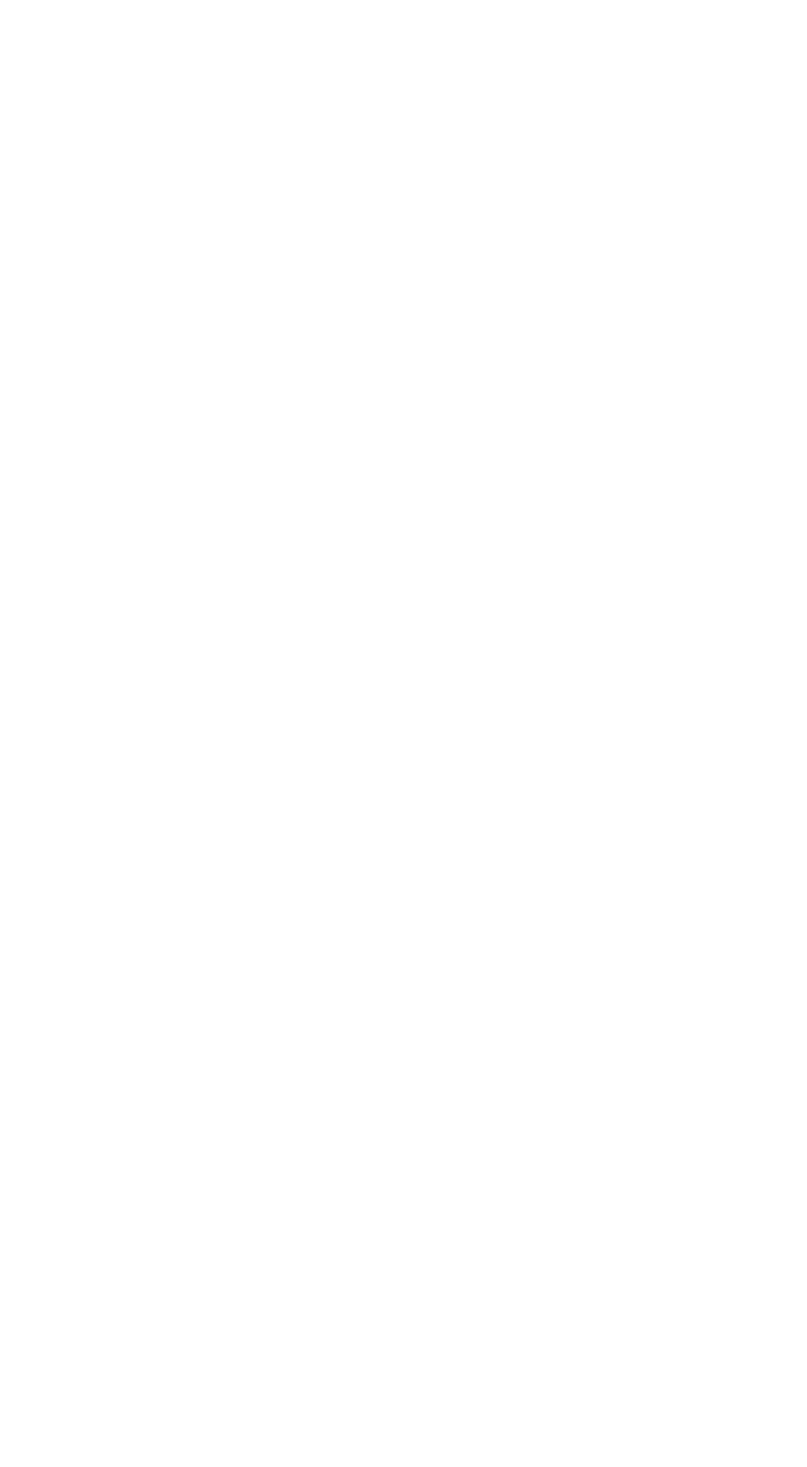
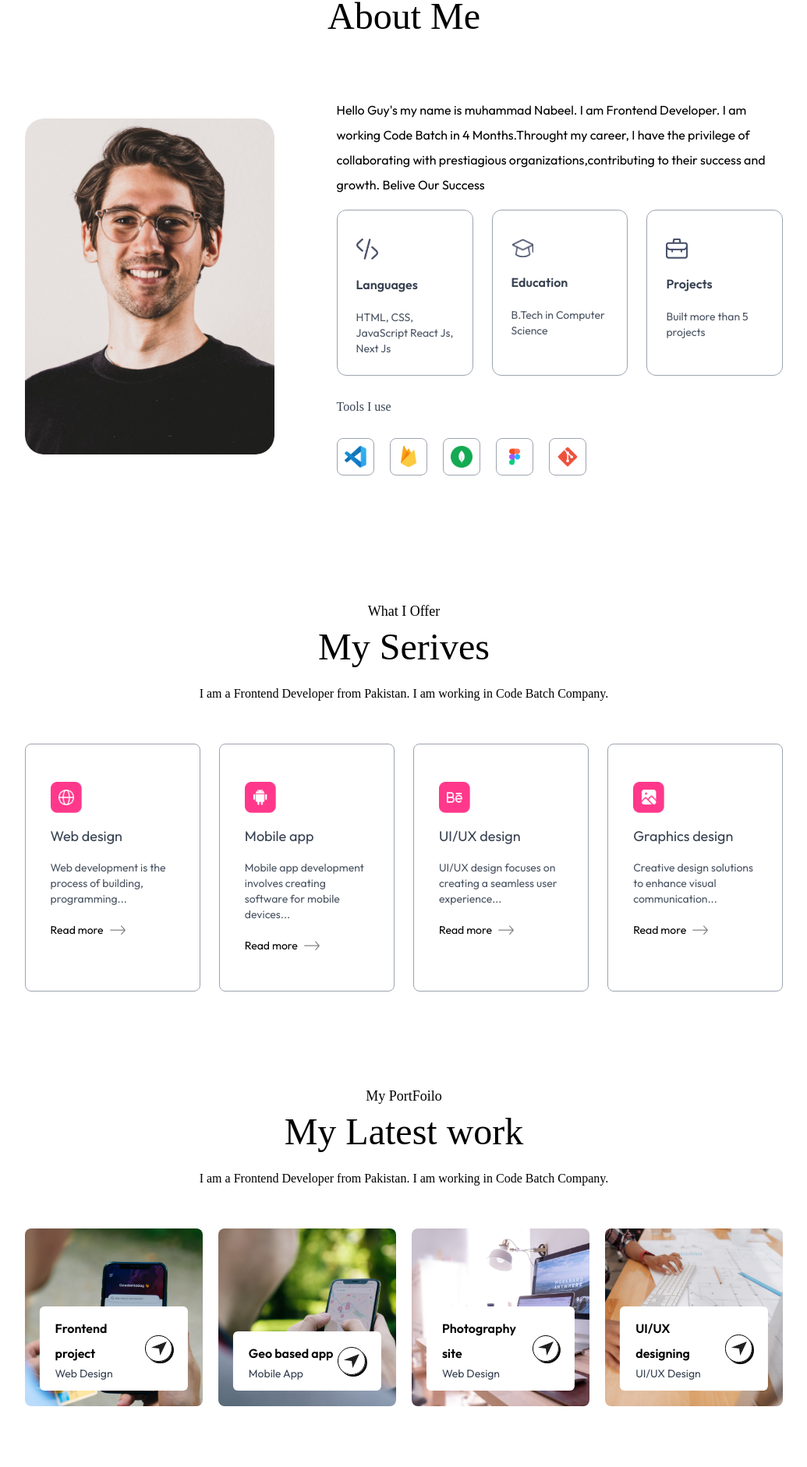
Before and after one commit to muhammad-nabeel-0/PortFoilo, a Next.js app: page / in a window 1280 px wide. Shown: the part 879-2761 px from the top of the page at 78% size, without its empty margins (122-1157 px from the left). Before the commit the page ends 800 px from the top, so only its background shows below. Built offline with nearby package versions, Linux system fonts and the light colour scheme; a web font is replaced by a local one.

Commit message:
add some new files

```diff
--- /dev/null
+++ b/app/components/About.jsx
@@ -0,0 +1,42 @@
+import React from 'react'
+import Image from 'next/image'
+import { assets, infoList, toolsData } from '@/assets/assets'
+
+const About = () => {
+  return (
+    <div id='about' className='w-full px-[12%] py-10 scroll-mt-20'>
+        <h4 className='text-center mb-2 text-lg font-Ovo'>Introducation</h4>
+        <h2 className='text-center mb-2 text-5xl font-Ovo'>About Me</h2>
+        <div className='flex w-full flex-col lg:flex-row items-center gap-20 my-20'>
+            <div className='w-64 sm:w-80 rounded-3xl max-w-none'>
+                <Image src={assets.user_image} alt='user'
+                className='w-full rounded-3xl cursor-pointer hover:scale-105 duration-300'/>
+            </div>
+            <div className='flex-1'>
+                <p className='mb-4 '>Hello Guy's my name is muhammad Nabeel. I am Frontend Developer. I am working Code Batch in 4 Months.Throught my career, I have the privilege of collaborating with prestiagious organizations,contributing to their success and growth. Belive Our Success</p>
+                <ul className='grid grid-cols-1 sm:grid-cols-3 gap-6 max-w-2xl'>
+                    {infoList.map(({icon,iconDark,title,description},index)=>(
+                        <li className='border-[1px] border-gray-400 rounded-xl p-6 cursor-pointer hover:bg-lightHover hover:-translate-y-1 duration-500 hover:shadow-black hover:-z-[-2px]'
+                        key={index} >
+                            <Image className='w-7 mt-3 ' src={icon} alt={title}/>
+                            <h3 className='my-4 font-semibold text-gray-700'>{title}</h3>
+                            <p className='text-gray-600 text-sm '>{description}</p>
+                        </li>
+                    ))}
+                </ul>
+                <h4 className='font-Ovo my-6 text-gray-700 '>Tools I use </h4>
+                <ul className='flex items-center gap-3 sm:gap-5'>
+                    {toolsData.map((tool,index)=>(
+                        <li className='flex items-center justify-center w-12 sm:14 aspect-square border border-gray-400 rounded-lg cursor-pointer hover:-translate-y-2 duration-300' key={index}>
+                            <Image src={tool} alt='Tool' className='w-5 sm:w-7'/>
+                        </li>
+                    ))}
+                </ul>
+            </div>
+
+        </div>
+    </div>
+  )
+}
+
+export default About
--- /dev/null
+++ b/app/components/Contact.jsx
@@ -0,0 +1,26 @@
+import React from 'react'
+import Image from 'next/image'
+import { assets } from '@/assets/assets'
+
+const Contact = () => {
+  return (
+    <div id='contact' className='w-full px-[12%] py-10 scroll-mt-20 bg-[url("/footer-bg-color.png")]'>
+    <h4 className='text-center mb-2 text-lg font-Ovo'>Connect with me</h4>
+    <h2 className='text-center mb-2 text-5xl font-Ovo'>Get in touch</h2>
+    <p className='max-w-2xl mx-auto font-Ovo text-center mt-5 mb-12'>Welcome to my web development portfoilo! Explore a collection of projects showcasing my exprestise in front-end development.</p>
+    <form className='max-w-2xl mx-auto'>
+        <div className='grid grid-cols-auto gap-6 mt-10 mb-8 font-Ovo'>
+            <input className='flex-1 p-3 outline-none border-[0.5px] border-gray-400 bg-white rounded-md' type="text" placeholder='Enter your name' required />
+            <input className='flex-1 p-3 outline-none border-[0.5px] border-gray-400 bg-white rounded-md' type="email" placeholder='Enter your email' required />
+        </div>
+            <textarea className='w-full p-3  resize-none outline-none border-[0.5px] border-gray-400 bg-white rounded-md' rows="6" placeholder='Enter your Message'required
+           ></textarea>
+        <button  className='py-3 px-8 w-max flex items-center justify-between gap-2 bg-black/80 text-white rounded-full mx-auto hover:bg-black duration-500' type='submit'>Submit now
+        <Image src={assets.right_arrow_white} alt='' className='w-5' />
+        </button>
+    </form>
+    </div>
+  )
+}
+
+export default Contact
--- a/app/components/Header.jsx
+++ b/app/components/Header.jsx
@@ -2,12 +2,12 @@ import React from 'react'
 import Image from 'next/image'
 import { assets } from '@/assets/assets'
 
-const Header = () =>{
+const Header = () => {
 
 
 
     return (
-        <div className='flex flex-col items-center justify-center h-screen gap-4 text-center mx-auto w-11/12 max-w-3xl capitalize'>
+        <div className='flex flex-col items-center justify-center h-screen gap-4 text-center mx-auto w-11/12 max-w-3xl capitalize '>
         <div>
         <Image src={assets.profile_img} alt=''
       className='rounded-full w-32' />
@@ -22,9 +22,9 @@ const Header = () =>{
         </p>
         <div className='flex flex-col sm:flex-row items-center gap-4 mt-4'>
             <a href="#contact"
-            className='px-10 py-3 border rounded-full bg-black text-white border-gray-500 flex items-center gap-2 '
+            className='px-10 py-3 border rounded-full bg-black text-white border-gray-500 flex items-center gap-2 group '
 
-            >Contact Me <Image src={assets.right_arrow_white} alt='' className='w-4'/></a>
+            >Contact Me <Image src={assets.right_arrow_white} alt='' className='w-4 group-hover:translate-x-2 duration-300' /></a>
             <a href="/sample-resume.pdf" download className='px-10 py-3 border rounded-full border-gray-500 flex items-center gap-2 '>My resume <Image src={assets.download_icon} alt='' className='w-4'/></a>
         </div>
     </div>
--- /dev/null
+++ b/app/components/Services.jsx
@@ -0,0 +1,30 @@
+import { assets, serviceData } from '@/assets/assets'
+import React from 'react'
+import Image from 'next/image'
+
+const Services = () => {
+  return (
+    <div id='serives' className='w-full px-[12%] py-10 scroll-mt-20'>
+    <h4 className='text-center mb-2 text-lg font-Ovo'>What I Offer</h4>
+    <h2 className='text-center mb-2 text-5xl font-Ovo'>My Serives</h2>
+    <p className='max-w-2xl mx-auto font-Ovo text-center mt-5 mb-12'>I am a Frontend Developer from Pakistan. I am working in Code Batch Company.</p>
+    <div className='grid grid-cols-auto gap-6 my-10 '>
+        {serviceData.map(({icon,title,description,link},index)=>(
+            <div key={index}
+            className='border border-gray-400 rounded-lg px-8 py-12 hover:shadow-black cursor-pointer hover:bg-lightHover hover:-translate-y-1 duration-300'>
+                <Image src={icon} alt={title} className='w-10' />
+                <h2 className='text-lg my-4 text-gray-700'>{title}</h2>
+                <p className='text-sm text-gray-600 leading-5'>{description}</p>
+                <a href={link} className='flex items-center gap-2 text-sm mt-5'>
+                    Read more <Image src={assets.right_arrow} alt='' className='w-5'/>
+                </a>
+            </div>
+
+        ))}
+
+    </div>
+    </div>
+  )
+}
+
+export default Services
--- /dev/null
+++ b/app/components/Work.jsx
@@ -0,0 +1,38 @@
+import { assets, workData } from '@/assets/assets'
+import React from 'react'
+import Image from 'next/image'
+
+const Work = () => {
+  return (
+    <div id='work' className='w-full px-[12%] py-10 scroll-mt-20 z-10'>
+    <h4 className='text-center mb-2 text-lg font-Ovo'>My PortFoilo</h4>
+    <h2 className='text-center mb-2 text-5xl font-Ovo'>My Latest work</h2>
+    <p className='max-w-2xl mx-auto font-Ovo text-center mt-5 mb-12'>I am a Frontend Developer from Pakistan. I am working in Code Batch Company.</p>
+
+
+    <div className='grid grid-cols-auto my-10 gap-5'>
+
+    {workData.map((projects,index)=>(
+        <div className='aspect-square bg-no-repeat bg-cover bg-center rounded-lg relative cursor-pointer group'
+        key={index} style={{backgroundImage: `url(${projects.bgImage})`}}>
+            <div className='bg-white w-10/12 rounded-md absolute bottom-5 left-1/2 -translate-x-1/2 py-3 px-5 flex items-center justify-between duration-500 group-hover:bottom-7'>
+            <div>
+                <h2 className='font-semibold'>{projects.title}</h2>
+                <p className='text-sm text-gray-700'>{projects.description}</p>
+            </div>
+            <div className='border rounded-full border-black w-9 aspect-square flex items-center justify-center shadow-[2px_2px_0_#000] group-hover:bg-lime-300 transition'>
+                <Image src={assets.send_icon} alt='' className='w-5'/>
+            </div>
+            </div>
+
+        </div>
+    ))}
+    </div>
+    <a href="" className='w-max flex items-center justify-center gap-2 text-gray-700 border-[0.5px] border-gray-700 rounded-full py-3 px-10 mx-auto my-20 hover:bg-lightHover duration-500'>
+        Show more <Image src={assets.right_arrow_bold} alt='Right arrow' className='w-4' />
+    </a>
+    </div>
+  )
+}
+
+export default Work
--- a/app/layout.js
+++ b/app/layout.js
@@ -17,7 +17,7 @@ export const metadata = {
 
 export default function RootLayout({ children }) {
   return (
-    <html lang="en">
+    <html lang="en" className="scroll-smooth">
       <body
         className={`${outfit.className} ${ovo.className} antialiased leading-8 overflow-x-hidden`}
       >
--- a/app/page.js
+++ b/app/page.js
@@ -1,12 +1,20 @@
  'use client'
 import Navbar from "./components/Navbar";
 import Header from "./components/Header";
+import About from "./components/About";
+import Services from "./components/Services";
+import Work from "./components/Work";
+import Contact from "./components/Contact";
 
 export default function Home() {
   return (
     <>
     <Navbar/>
     <Header/>
+    <About/>
+    <Services/>
+    <Work/>
+    <Contact/>
     </>
   );
 }
--- a/tailwind.config.mjs
+++ b/tailwind.config.mjs
@@ -15,6 +15,13 @@ export default {
       fontFamily:{
         Outfit:["Outfit","sans-serif"],
         Ovo:["Ovo","serif"]
+      },
+      boxShadow:{
+        'black': '4px 4px 0 #000',
+        'white': '4px 4px 0 #fff',
+      },
+      gridTemplateColumns:{
+        'auto':'repeat(auto-fit,minmax(200px,1fr))'
       }
     },
   },
```
Also changed, not shown: app/components/Navbar.jsx (+22 -6 lines).
